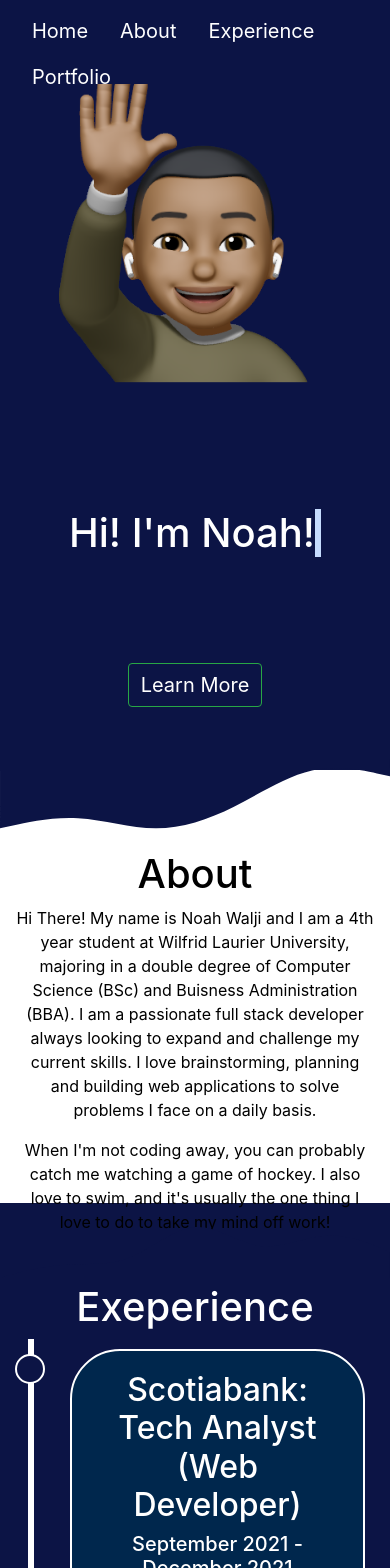
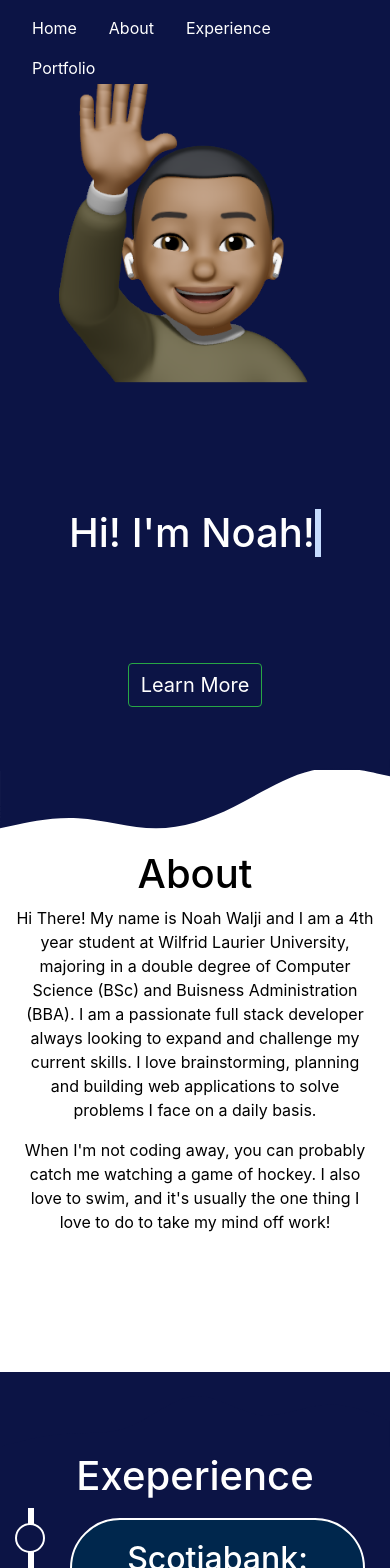
Before and after one commit to NoahWalji/personal-site, a React (Create React App) app: page / in a window 390 px wide. Shown: the top 1568 px of the page. Built offline with nearby package versions, Linux system fonts and the light colour scheme.

Commit message:
Fixed mobile issues

```diff
--- a/src/index.css
+++ b/src/index.css
@@ -170,10 +170,20 @@ svg {
   height: 1000px;
 }
 
-
 @media screen and (max-width: 700px) {
   #experienceLink {
     height: 1300px;
+  }
+  .nav-link {
+    font-size: 16px !important;
+  }
+}
+@media screen and (max-width: 400px) {
+  #experienceLink {
+    height: 1850px;
+  }
+  .nav-link {
+    font-size: 16px !important;
   }
 }
 @media screen and (max-width: 800px) {
@@ -187,7 +197,7 @@ svg {
   left: 31px;
   }
   #aboutLink {
-    height: 50%;
+    height: 70%;
   }
 
   .timeline-container {
```
